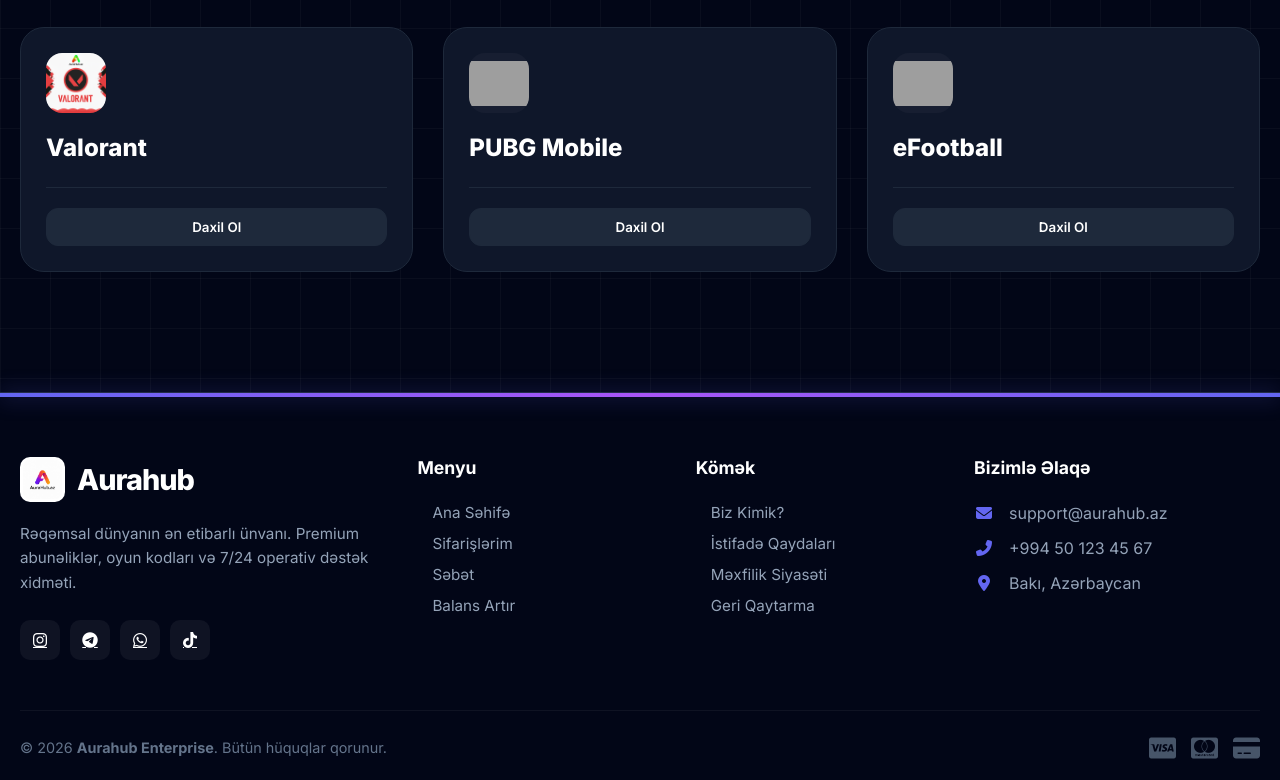
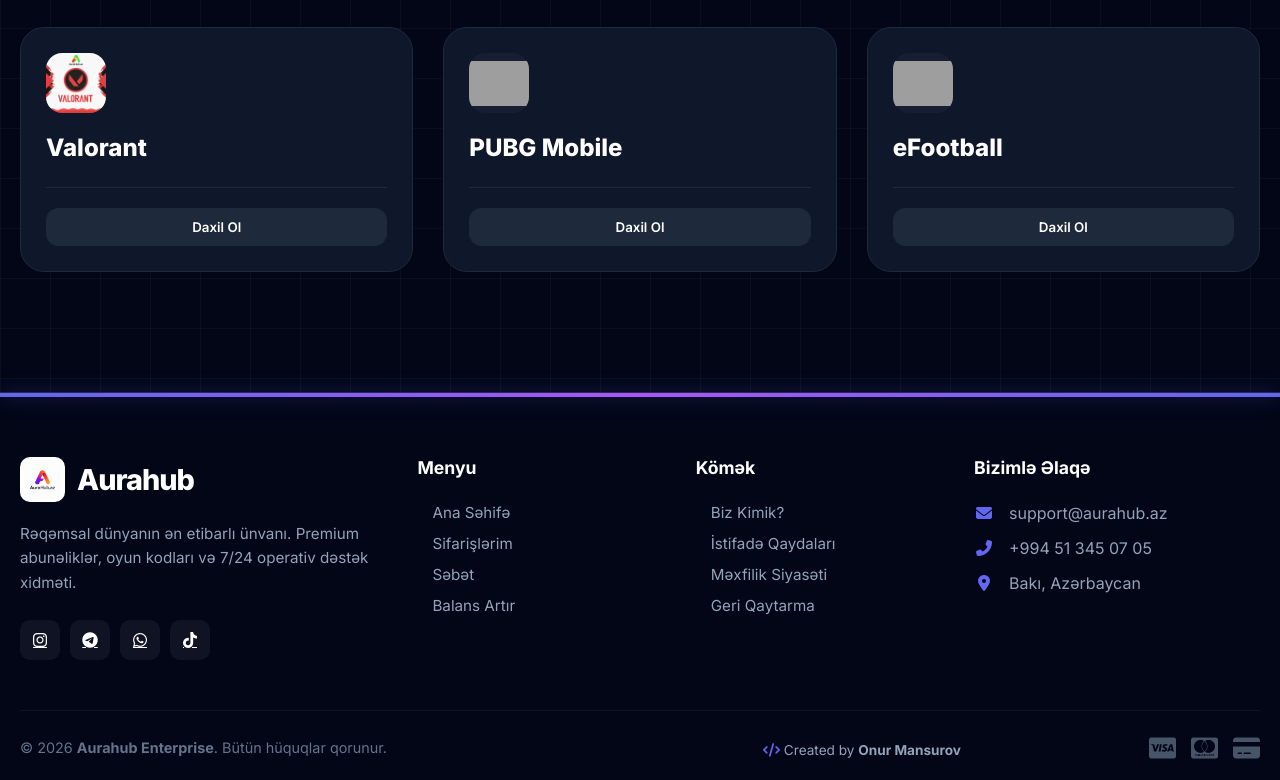
Before and after one commit to yuno-dev/aurahub, a plain HTML site: page index.html in a window 1280 px wide. Shown: the part 1122-1902 px from the top of the page. Drawn offline with Linux system fonts and the light colour scheme; no server answers; grey boxes are pictures that could not be loaded.

Commit message:
Update index.html

```diff
--- a/index.html
+++ b/index.html
@@ -141,7 +141,7 @@
                         </div>
                         <div class="contact-item">
                             <i class="fas fa-phone-alt"></i>
-                            <span>+994 50 123 45 67</span>
+                            <span>+994 51 345 07 05</span>
                         </div>
                         <div class="contact-item">
                             <i class="fas fa-map-marker-alt"></i>
@@ -152,6 +152,10 @@
 
                 <div class="footer-bottom">
                     <p>&copy; 2026 <b>Aurahub Enterprise</b>. Bütün hüquqlar qorunur.</p>
+                    <br>
+        <span style="font-size: 0.85rem; color: #94a3b8; margin-top: 5px; display: inline-block;">
+            <i class="fas fa-code" style="color: #6366f1;"></i> Created by <b>Onur Mansurov</b>
+        </span>
                     <div class="payment-icons">
                         <i class="fab fa-cc-visa"></i>
                         <i class="fab fa-cc-mastercard"></i>
```
